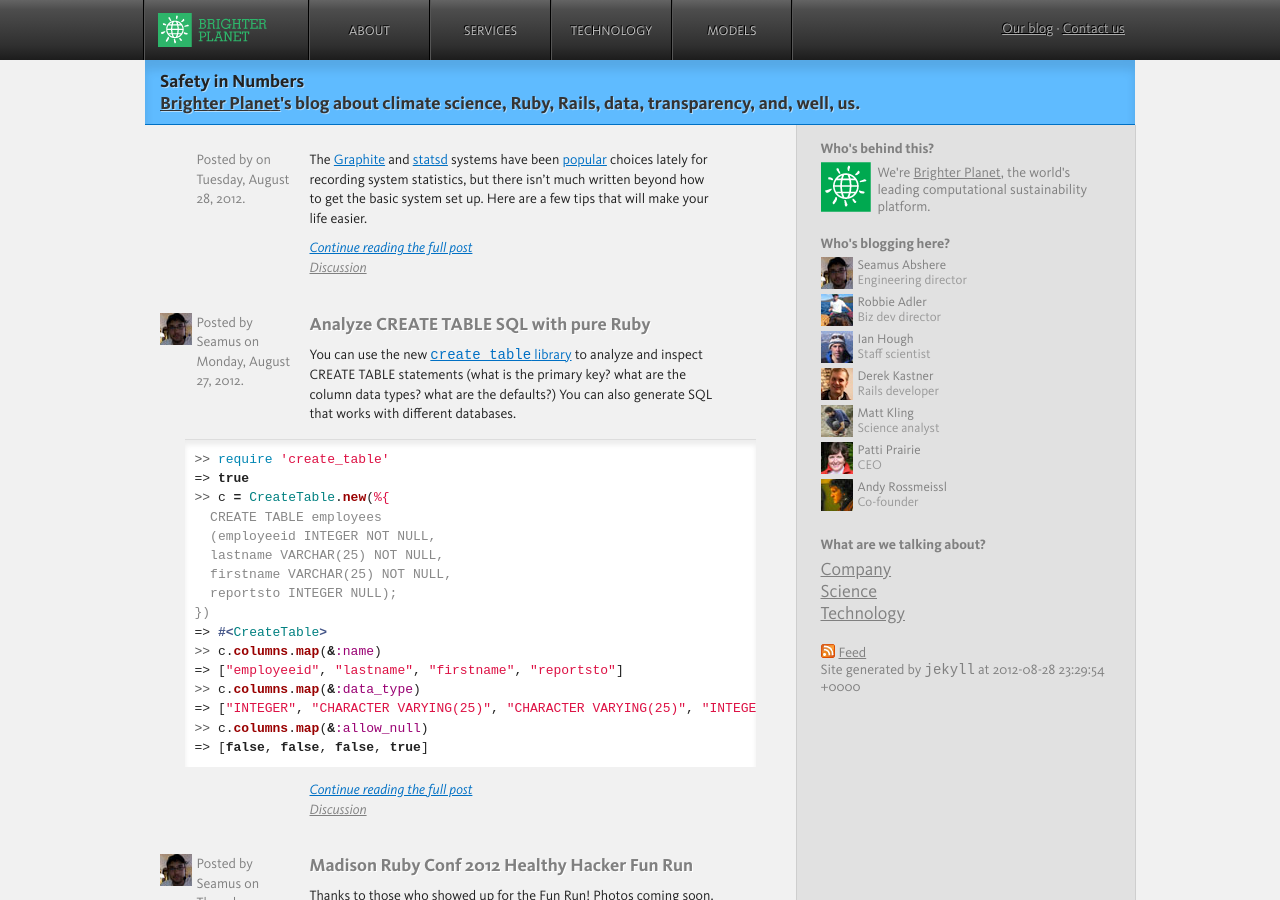
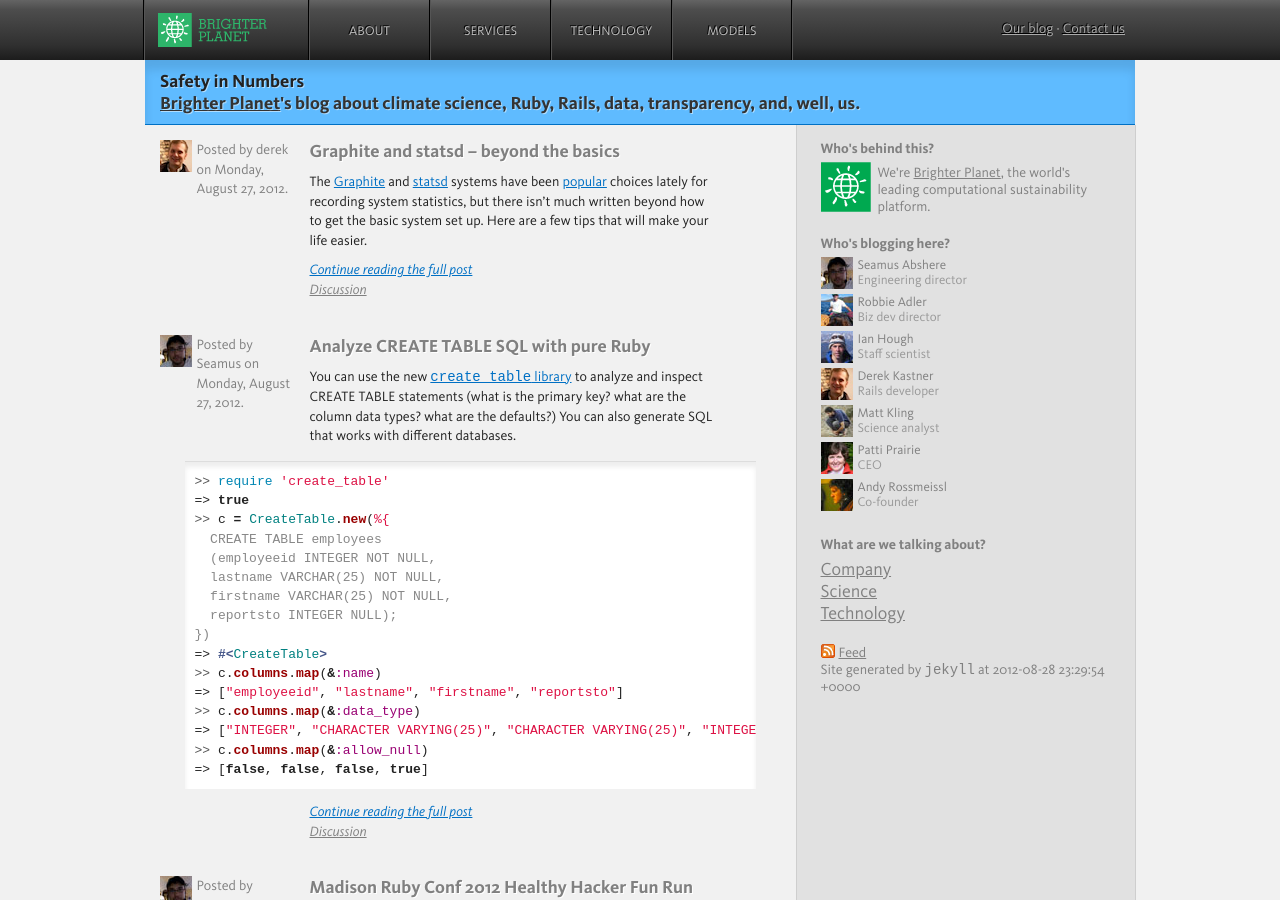
Before and after one commit to faradayio/numbers, a Jekyll site: the page built from index.html, in a window 1280 px wide and 900 px high. Built offline with Jekyll 4.4.1, drawn with Linux system fonts in a browser that asks for light colours; some web fonts are replaced; comment, search, counter and statistics services are not loaded.

Commit message:
colon was breaking metadata

```diff
--- a/_posts/2012-08-27-graphite-beyond-the-basics.markdown
+++ b/_posts/2012-08-27-graphite-beyond-the-basics.markdown
@@ -1,5 +1,5 @@
 ---
-title: Graphite and statsd: Beyond the Basics
+title: Graphite and statsd – beyond the basics
 author: derek
 layout: post
 categories: technology
```
